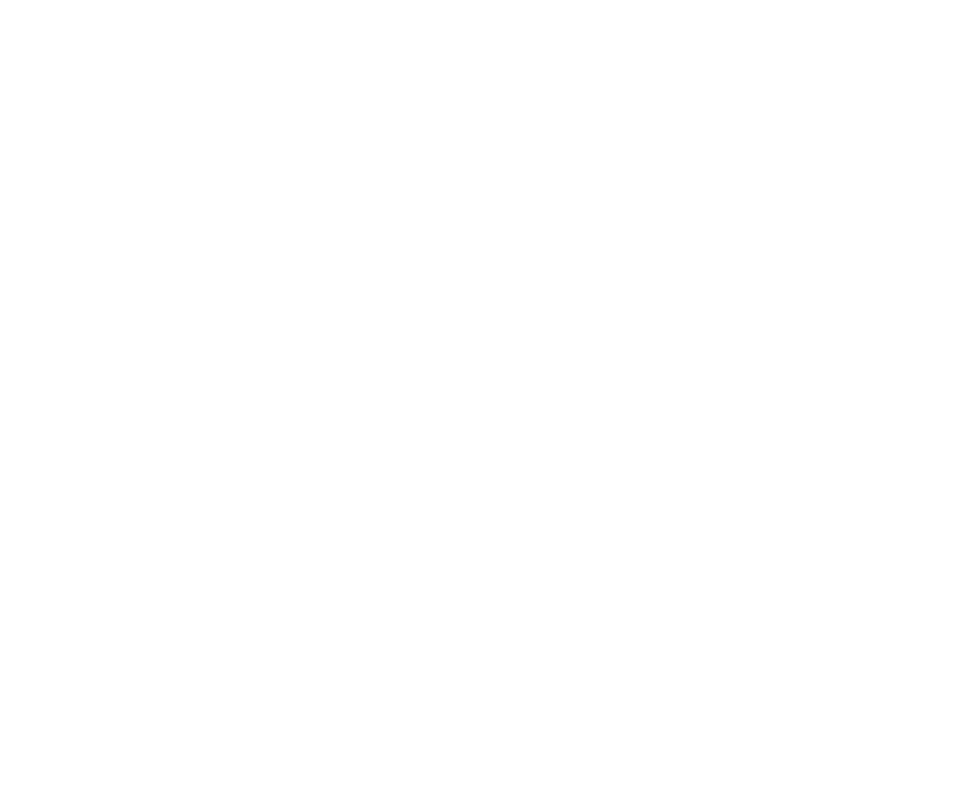
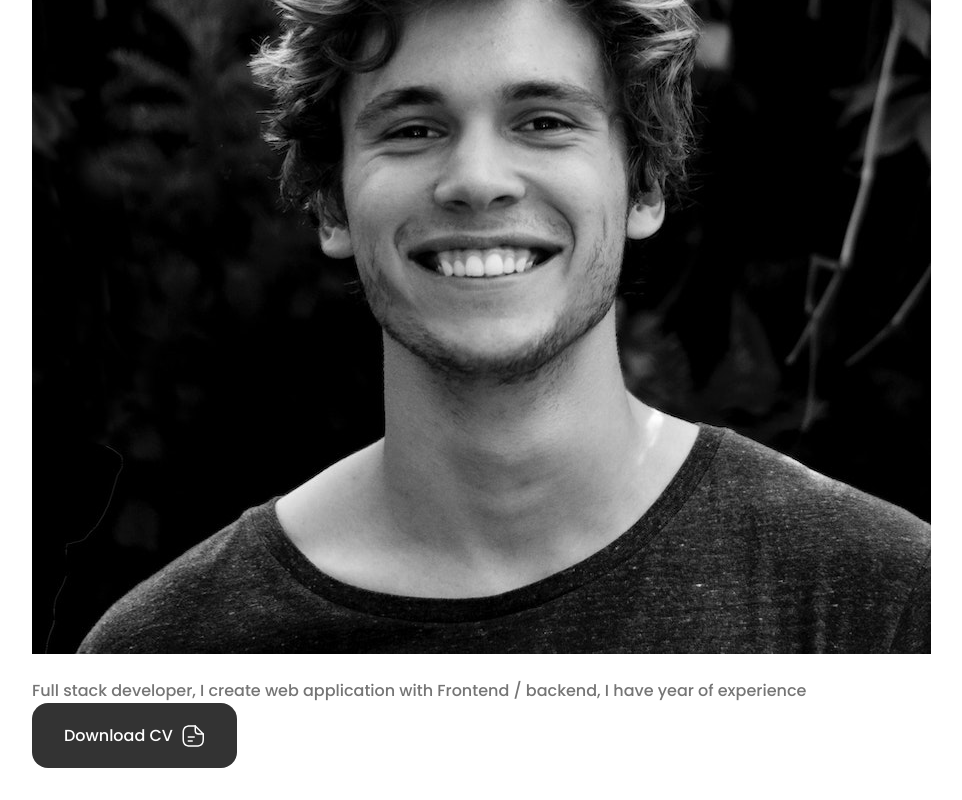
Before and after one commit to prakash2311/Portfolio-2, a React (Create React App) app: page / in a window 1280 px wide. Shown: the part 1260-2060 px from the top of the page, without its empty margins (124-1086 px from the left). Before the commit the page ends 800 px from the top, so only its background shows below. Built offline with nearby package versions, Linux system fonts and the light colour scheme.

Commit message:
adding about page

```diff
--- a/src/App.js
+++ b/src/App.js
@@ -1,15 +1,17 @@
-
+import React from 'react';
 import './App.css';
 import Header from './components/header/Header';
 import Home from './components/home/Home';
+import About from './components/about/About';
 
-function App() {
+const App = () => {
   return (
    <>
    <Header/>
 
-   <main className='main'>
+   <main className="main">
    <Home/>
+   <About/>
    </main>
 
    </>
--- /dev/null
+++ b/src/components/about/About.js
@@ -0,0 +1,57 @@
+import React from "react";
+import "./about.css";
+import AboutImg from "../../assets/about.jpg"
+import  CV from "../../assets/Prakash-Cv.pdf"
+import Info from "./Info"
+
+const About = () => {
+    return (
+        <section className="about section" id="about">
+            <h2 className="section__title">About Me</h2>
+            <span className="section__subtitle">My introduction</span>
+
+            <div className="about__container container grid">
+                <img src={AboutImg} alt="" className="about_img"/>
+
+                <div className="about__data">
+                    <Info/>
+
+                    <p className="about__description">Full stack developer, I create web application with
+                     Frontend / backend, I have year of experience</p>
+
+                     <a download="" href={CV} className="button button--flex">Download CV
+
+                     <svg
+                class="button__icon"
+                xmlns="http://www.w3.org/2000/svg"
+                width="24"
+                height="24"
+                viewBox="0 0 24 24"
+                fill="none"
+              >
+                <path
+                  d="M15.25 22.7502H9.25C3.82 22.7502 1.5 20.4302 1.5 15.0002V9.00024C1.5 3.57024 3.82 1.25024 9.25 1.25024H14.25C14.66 1.25024 15 1.59024 15 2.00024C15 2.41024 14.66 2.75024 14.25 2.75024H9.25C4.64 2.75024 3 4.39024 3 9.00024V15.0002C3 19.6102 4.64 21.2502 9.25 21.2502H15.25C19.86 21.2502 21.5 19.6102 21.5 15.0002V10.0002C21.5 9.59024 21.84 9.25024 22.25 9.25024C22.66 9.25024 23 9.59024 23 10.0002V15.0002C23 20.4302 20.68 22.7502 15.25 22.7502Z"
+                  fill="var(--container-color)"
+                ></path>
+                <path
+                  d="M22.25 10.7502H18.25C14.83 10.7502 13.5 9.42023 13.5 6.00023V2.00023C13.5 1.70023 13.68 1.42023 13.96 1.31023C14.24 1.19023 14.56 1.26023 14.78 1.47023L22.78 9.47023C22.99 9.68023 23.06 10.0102 22.94 10.2902C22.82 10.5702 22.55 10.7502 22.25 10.7502ZM15 3.81023V6.00023C15 8.58023 15.67 9.25023 18.25 9.25023H20.44L15 3.81023Z"
+                  fill="var(--container-color)"
+                ></path>
+                <path
+                  d="M13.25 13.7502H7.25C6.84 13.7502 6.5 13.4102 6.5 13.0002C6.5 12.5902 6.84 12.2502 7.25 12.2502H13.25C13.66 12.2502 14 12.5902 14 13.0002C14 13.4102 13.66 13.7502 13.25 13.7502Z"
+                  fill="var(--container-color)"
+                ></path>
+                <path
+                  d="M11.25 17.7502H7.25C6.84 17.7502 6.5 17.4102 6.5 17.0002C6.5 16.5902 6.84 16.2502 7.25 16.2502H11.25C11.66 16.2502 12 16.5902 12 17.0002C12 17.4102 11.66 17.7502 11.25 17.7502Z"
+                  fill="var(--container-color)"
+                ></path>
+              </svg>
+                     </a>
+                </div>
+            </div>
+        </section>
+
+    )
+}
+
+export default About
--- /dev/null
+++ b/src/components/about/Info.js
@@ -0,0 +1,9 @@
+import React from "react";
+
+const Info = () => {
+    return (
+        <div></div>
+    )
+}
+
+export default Info
```
Also changed, not shown: src/components/about/about.css (added), 1 other file (tests, documents, lock files or other folders).
